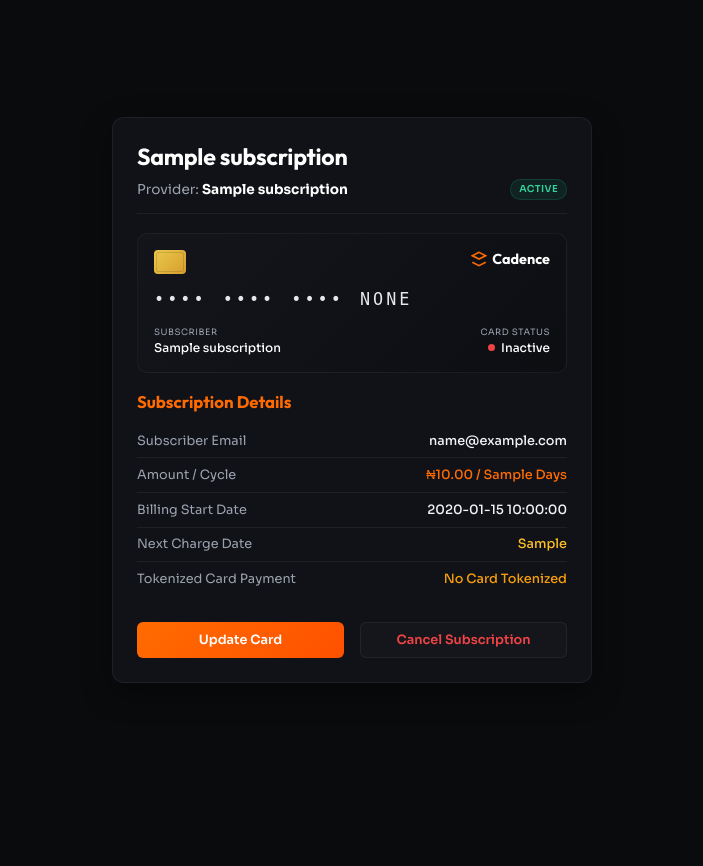
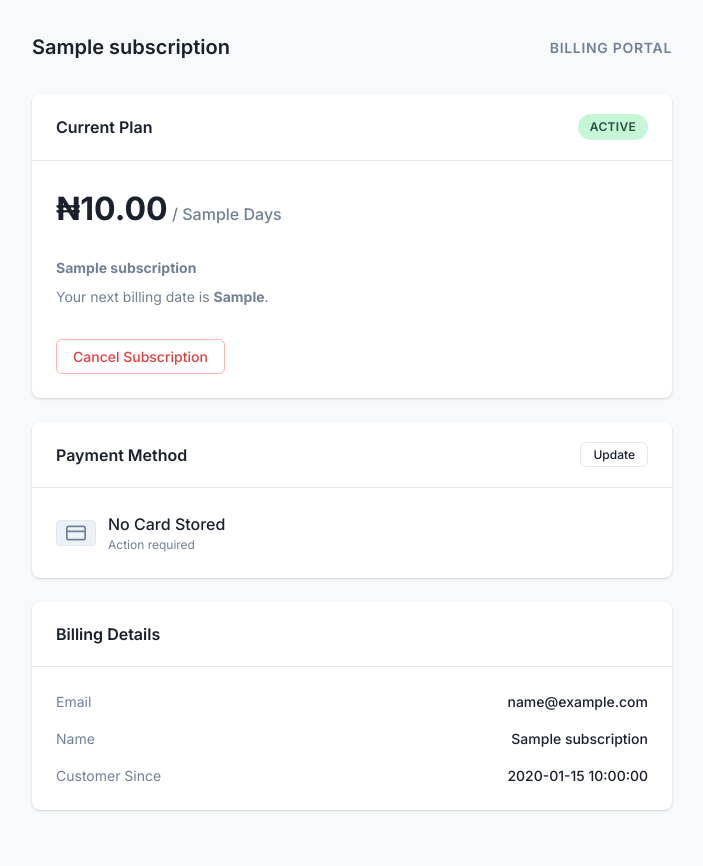
Before and after one commit to adr1en360/Cadence, a Python web app: template templates/portal.html in a window 1280 px wide. Shown: the whole page, without its empty margins (288-991 px from the left). Before the commit the page ends 683 px from the top, so only its background shows below. Run offline with Jinja, Linux system fonts and the light colour scheme; the template is opened without the code that fills it: most values are stand-ins (such as "Sample title", 1, 10 or a date in 2020).

Commit message:
feat: add cancel_at_period_end support, merchant auth API, and subscriber portal management

```diff
--- a/app/api/router_auth.py
+++ b/app/api/router_auth.py
@@ -58,7 +58,7 @@ def register_merchant(payload: RegisterRequest, db: Session = Depends(get_db)):
     # Automatically create a default project for the newly registered merchant
     default_proj = Project(
         merchant_id=merchant.id,
-        name="My First Project",
+        name=payload.name,
         nomba_client_id=payload.nomba_client_id,
         nomba_client_secret_encrypted=payload.nomba_client_secret,
         nomba_account_id=payload.nomba_account_id
--- a/app/models/subscription.py
+++ b/app/models/subscription.py
@@ -1,4 +1,4 @@
-from sqlalchemy import Column, String, DateTime, Integer, ForeignKey
+from sqlalchemy import Column, String, DateTime, Integer, ForeignKey, Boolean
 from sqlalchemy.orm import relationship
 import uuid
 from datetime import datetime
@@ -21,6 +21,7 @@ class Subscription(Base):
     portal_token_expires_at = Column(DateTime, nullable=True)
     current_period_start = Column(DateTime, default=datetime.utcnow, nullable=False)
     current_period_end = Column(DateTime, nullable=False)
+    cancel_at_period_end = Column(Boolean, default=False, nullable=False)
     trial_end = Column(DateTime, nullable=True)
     retry_count = Column(Integer, default=0, nullable=False)
     next_retry_at = Column(DateTime, nullable=True)
--- a/templates/portal.html
+++ b/templates/portal.html
@@ -3,25 +3,26 @@
 <head>
     <meta charset="UTF-8">
     <meta name="viewport" content="width=device-width, initial-scale=1.0">
-    <title>Customer Billing Portal - Cadence</title>
+    <title>Customer Portal - {{ subscription.merchant_name }}</title>
     <link rel="icon" type="image/svg+xml" href="/favicon.svg">
     <link rel="preconnect" href="https://fonts.googleapis.com">
     <link rel="preconnect" href="https://fonts.gstatic.com" crossorigin>
-    <link href="https://fonts.googleapis.com/css2?family=Outfit:wght@300;400;500;600;700;800&family=Sora:wght@300;400;500;600;700&display=swap" rel="stylesheet">
+    <link href="https://fonts.googleapis.com/css2?family=Inter:wght@400;500;600;700&display=swap" rel="stylesheet">
     <style>
         :root {
-            --bg-dark: #0a0b0d;
-            --bg-card: rgba(18, 20, 26, 0.95);
-            --border-color: rgba(255, 255, 255, 0.06);
-            --text-primary: #F3F4F6;
-            --text-secondary: #9CA3AF;
-            --primary: #FF6B00;
-            --primary-hover: #FF8533;
-            --success: #10B981;
-            --warning: #F59E0B;
-            --danger: #EF4444;
-            --font-main: 'Sora', sans-serif;
-            --font-title: 'Outfit', sans-serif;
+            --bg-color: #f7fafc;
+            --card-bg: #ffffff;
+            --text-primary: #1a202c;
+            --text-secondary: #718096;
+            --border-color: #e2e8f0;
+            --primary-color: #5a67d8;
+            --primary-hover: #4c51bf;
+            --danger-color: #e53e3e;
+            --danger-hover: #c53030;
+            --success-color: #38a169;
+            --warning-color: #dd6b20;
+            --font-family: 'Inter', sans-serif;
+            --border-radius: 8px;
         }
 
         * {
@@ -31,345 +32,337 @@
         }
 
         body {
-            background-color: var(--bg-dark);
+            background-color: var(--bg-color);
             color: var(--text-primary);
-            font-family: var(--font-main);
-            height: 100vh;
-            overflow: hidden;
+            font-family: var(--font-family);
+            line-height: 1.5;
+            -webkit-font-smoothing: antialiased;
+            padding: 2rem 1rem;
+        }
+
+        .container {
+            max-width: 640px;
+            margin: 0 auto;
+        }
+
+        .header {
+            margin-bottom: 2rem;
             display: flex;
             align-items: center;
-            justify-content: center;
-            padding: 1rem;
+            justify-content: space-between;
         }
 
-        .portal-container {
-            width: 100%;
-            max-width: 480px; /* Thinned width */
-            animation: cardEnter 0.4s cubic-bezier(0.16, 1, 0.3, 1);
+        .merchant-name {
+            font-size: 1.25rem;
+            font-weight: 600;
+            color: var(--text-primary);
         }
 
-        .portal-card {
-            background: var(--bg-card);
-            border: 1px solid var(--border-color);
-            border-radius: 12px;
-            padding: 1.5rem; /* Reduced from 2.5rem */
-            box-shadow: 0 10px 30px rgba(0, 0, 0, 0.4);
-            display: flex;
-            flex-direction: column;
-            gap: 1.15rem; /* Reduced from 1.75rem */
+        .portal-title {
+            color: var(--text-secondary);
+            font-size: 0.875rem;
+            text-transform: uppercase;
+            letter-spacing: 0.05em;
+            font-weight: 600;
         }
 
-        .portal-header {
-            border-bottom: 1px solid var(--border-color);
-            padding-bottom: 0.85rem;
+        .card {
+            background: var(--card-bg);
+            border-radius: var(--border-radius);
+            box-shadow: 0 1px 3px rgba(0,0,0,0.1), 0 1px 2px rgba(0,0,0,0.06);
+            margin-bottom: 1.5rem;
+            overflow: hidden;
         }
 
-        .plan-title {
-            font-family: var(--font-title);
-            font-size: 1.45rem; /* Reduced from 1.75rem */
-            font-weight: 700;
-            color: white;
-            margin-bottom: 0.15rem;
-            letter-spacing: -0.01em;
+        .card-header {
+            padding: 1.25rem 1.5rem;
+            border-bottom: 1px solid var(--border-color);
+            display: flex;
+            justify-content: space-between;
+            align-items: center;
         }
 
-        /* Card mockup visual - Minimalist style */
-        .credit-card-mockup {
-            width: 100%;
-            height: 140px; /* Reduced from 190px */
-            background: linear-gradient(135deg, #13151b 0%, #0d0e12 100%);
-            border: 1px solid rgba(255, 255, 255, 0.05);
-            border-radius: 10px;
-            padding: 1rem; /* Reduced from 1.5rem */
-            display: flex;
-            flex-direction: column;
-            justify-content: space-between;
-            position: relative;
+        .card-title {
+            font-size: 1rem;
+            font-weight: 600;
+            color: var(--text-primary);
         }
 
-        .card-top {
-            display: flex;
-            justify-content: space-between;
-            align-items: flex-start;
+        .card-body {
+            padding: 1.5rem;
         }
 
-        .card-chip {
-            width: 32px;
-            height: 24px;
-            background: linear-gradient(135deg, #ECC94B, #D69E2E);
-            border-radius: 4px;
-            position: relative;
-        }
-
-        .card-chip::after {
-            content: '';
-            position: absolute;
-            inset: 2px;
-            border: 1px solid rgba(0, 0, 0, 0.12);
-            border-radius: 2px;
-        }
-
-        .card-brand {
-            font-family: var(--font-title);
-            font-weight: 700;
-            font-size: 0.9rem;
-            color: white;
-            display: flex;
-            align-items: center;
-            gap: 0.3rem;
-        }
-
-        .card-number {
-            font-family: monospace;
-            font-size: 1.05rem; /* Reduced from 1.15rem */
-            color: #E5E7EB;
-            letter-spacing: 0.18em;
-            word-spacing: 0.18em;
-            margin: 0.35rem 0; /* Reduced from 1rem */
-        }
-
-        .card-bottom {
-            display: flex;
-            justify-content: space-between;
-            align-items: flex-end;
-        }
-
-        .card-holder {
-            display: flex;
-            flex-direction: column;
-            gap: 0.15rem;
-        }
-
-        .card-label {
-            font-size: 0.55rem;
-            text-transform: uppercase;
-            letter-spacing: 0.06em;
-            color: var(--text-secondary);
-        }
-
-        .card-value {
-            font-size: 0.75rem;
-            font-weight: 500;
-            color: white;
-        }
-
-        .card-status-dot {
-            width: 7px;
-            height: 7px;
-            border-radius: 50%;
-            display: inline-block;
-        }
-
-        .card-status-dot.active {
-            background: var(--success);
-        }
-
-        .card-status-dot.inactive {
-            background: var(--danger);
-        }
-
-        /* Badges */
+        /* Status Badges */
         .badge {
             display: inline-flex;
             align-items: center;
-            padding: 0.2rem 0.5rem;
+            padding: 0.25rem 0.75rem;
             border-radius: 9999px;
-            font-size: 0.6rem;
+            font-size: 0.75rem;
             font-weight: 600;
             text-transform: uppercase;
-            letter-spacing: 0.04em;
+            letter-spacing: 0.025em;
         }
 
         .badge-active {
-            background: rgba(16, 185, 129, 0.1);
-            color: #34D399;
-            border: 1px solid rgba(16, 185, 129, 0.2);
+            background-color: #c6f6d5;
+            color: #22543d;
         }
 
         .badge-trialing {
-            background: rgba(96, 165, 250, 0.1);
-            color: #60A5FA;
-            border: 1px solid rgba(96, 165, 250, 0.2);
+            background-color: #bee3f8;
+            color: #2a4365;
         }
 
         .badge-past_due {
-            background: rgba(245, 158, 11, 0.1);
-            color: #FBBF24;
-            border: 1px solid rgba(245, 158, 11, 0.2);
+            background-color: #feebc8;
+            color: #7b341e;
         }
 
         .badge-cancelled {
-            background: rgba(239, 68, 68, 0.1);
-            color: #F87171;
-            border: 1px solid rgba(239, 68, 68, 0.2);
+            background-color: #fed7d7;
+            color: #822727;
         }
 
-        .detail-row {
-            display: flex;
-            justify-content: space-between;
-            padding: 0.55rem 0; /* Reduced from 0.85rem */
-            font-size: 0.8rem; /* Reduced from 0.85rem */
-            border-bottom: 1px solid var(--border-color);
+        .badge-cancels-soon {
+            background-color: #fefcbf;
+            color: #744210;
         }
 
-        .detail-row:last-child {
-            border-bottom: none;
+        /* Plan Details */
+        .plan-price-block {
+            margin-bottom: 1.5rem;
         }
 
-        .detail-label {
-            color: var(--text-secondary);
+        .plan-price {
+            font-size: 2rem;
+            font-weight: 700;
+            color: var(--text-primary);
         }
 
-        .detail-value {
+        .plan-interval {
+            font-size: 1rem;
+            color: var(--text-secondary);
             font-weight: 500;
-            color: var(--text-primary);
+        }
+
+        .plan-description {
+            font-size: 0.875rem;
+            color: var(--text-secondary);
+            margin-bottom: 1.5rem;
         }
 
         /* Buttons */
         .btn {
-            background: linear-gradient(135deg, var(--primary), #FF5100);
-            color: white;
-            border: none;
-            padding: 0.55rem 1rem; /* Reduced from 0.7rem */
-            border-radius: 6px;
-            font-weight: 600;
-            cursor: pointer;
-            transition: all 0.2s ease;
-            text-decoration: none;
             display: inline-flex;
             align-items: center;
             justify-content: center;
-            font-size: 0.8rem; /* Reduced from 0.85rem */
-            font-family: var(--font-main);
+            padding: 0.5rem 1rem;
+            font-size: 0.875rem;
+            font-weight: 500;
+            border-radius: 6px;
+            cursor: pointer;
+            transition: all 0.15s ease-in-out;
+            border: 1px solid transparent;
+            font-family: inherit;
         }
 
-        .btn:hover {
-            filter: brightness(1.1);
+        .btn-primary {
+            background-color: var(--primary-color);
+            color: white;
         }
 
-        .btn-secondary {
-            background: rgba(255, 255, 255, 0.02);
-            border: 1px solid var(--border-color);
+        .btn-primary:hover {
+            background-color: var(--primary-hover);
+        }
+
+        .btn-outline {
+            background-color: transparent;
+            border-color: var(--border-color);
             color: var(--text-primary);
         }
 
-        .btn-secondary:hover {
-            background: rgba(255, 255, 255, 0.05);
-            border-color: rgba(255, 255, 255, 0.12);
+        .btn-outline:hover {
+            background-color: #f7fafc;
+            border-color: #cbd5e0;
         }
 
-        .portal-actions {
-            display: grid;
-            grid-template-columns: 1fr 1fr;
-            gap: 1rem;
-            margin-top: 0.5rem;
+        .btn-danger-outline {
+            background-color: transparent;
+            border-color: #feb2b2;
+            color: var(--danger-color);
         }
 
-        @keyframes cardEnter {
-            from { opacity: 0; transform: translateY(10px); }
-            to { opacity: 1; transform: translateY(0); }
+        .btn-danger-outline:hover {
+            background-color: #fff5f5;
+            border-color: #fc8181;
         }
 
-        @media (max-width: 600px) {
-            .portal-actions {
-                grid-template-columns: 1fr;
+        .btn:disabled {
+            opacity: 0.5;
+            cursor: not-allowed;
         }
-            .portal-card {
-                padding: 1.75rem;
+
+        /* Data Rows */
+        .data-list {
+            display: flex;
+            flex-direction: column;
+            gap: 1rem;
         }
+
+        .data-row {
+            display: flex;
+            justify-content: space-between;
+            align-items: center;
+            font-size: 0.875rem;
+        }
+
+        .data-label {
+            color: var(--text-secondary);
+        }
+
+        .data-value {
+            color: var(--text-primary);
+            font-weight: 500;
+        }
+
+        .payment-method-row {
+            display: flex;
+            align-items: center;
+            gap: 0.75rem;
+        }
+
+        .card-icon {
+            width: 40px;
+            height: 26px;
+            background-color: #edf2f7;
+            border: 1px solid var(--border-color);
+            border-radius: 4px;
+            display: flex;
+            align-items: center;
+            justify-content: center;
+            color: var(--text-secondary);
+        }
+
+        .payment-info {
+            display: flex;
+            flex-direction: column;
+        }
+
+        .payment-status {
+            font-size: 0.75rem;
+            color: var(--text-secondary);
         }
     </style>
 </head>
 <body>
 
-<div class="portal-container">
-    <div class="portal-card">
-        <div class="portal-header">
-            <h2 class="plan-title">{{ subscription.plan_name }}</h2>
-            <div style="display: flex; justify-content: space-between; align-items: center; margin-top: 0.5rem;">
-                <span style="color: var(--text-secondary); font-size: 0.85rem;">Provider: <strong style="color: white;">{{ subscription.merchant_name }}</strong></span>
+<div class="container">
+    <div class="header">
+        <div class="merchant-name">{{ subscription.merchant_name }}</div>
+        <div class="portal-title">Billing Portal</div>
+    </div>
+
+    <!-- Current Plan Card -->
+    <div class="card">
+        <div class="card-header">
+            <h3 class="card-title">Current Plan</h3>
+            {% if subscription.status == 'cancelled' %}
+                <span class="badge badge-cancelled">Cancelled</span>
+            {% elif subscription.cancel_at_period_end %}
+                <span class="badge badge-cancels-soon">Cancels Soon</span>
+            {% else %}
                 <span class="badge badge-{{ subscription.status }}">{{ subscription.status }}</span>
+            {% endif %}
+        </div>
+        <div class="card-body">
+            <div class="plan-price-block">
+                <span class="plan-price">₦{{ "{:,.2f}".format(subscription.plan_amount) }}</span>
+                <span class="plan-interval">/ {{ subscription.plan_interval }} Days</span>
+            </div>
+
+            <div class="plan-description">
+                <p><strong>{{ subscription.plan_name }}</strong></p>
+                {% if subscription.status == 'cancelled' %}
+                    <p style="margin-top: 0.5rem; color: var(--danger-color);">Your subscription has been permanently cancelled.</p>
+                {% elif subscription.cancel_at_period_end %}
+                    <p style="margin-top: 0.5rem; color: var(--warning-color);">Your subscription will be cancelled on <strong>{{ subscription.period_end }}</strong>.</p>
+                {% else %}
+                    <p style="margin-top: 0.5rem;">Your next billing date is <strong>{{ subscription.period_end }}</strong>.</p>
+                {% endif %}
+            </div>
+
+            <div style="display: flex; gap: 0.75rem; margin-top: 2rem;">
+                {% if subscription.status != 'cancelled' %}
+                    {% if subscription.cancel_at_period_end %}
+                        <button id="resume-sub-btn" class="btn btn-primary">Resume Subscription</button>
+                    {% else %}
+                        <button id="cancel-sub-btn" class="btn btn-danger-outline">Cancel Subscription</button>
+                    {% endif %}
+                {% endif %}
+            </div>
         </div>
     </div>
 
-        <!-- Virtual Card mockup visual -->
-        <div class="credit-card-mockup">
-            <div class="card-top">
-                <div class="card-chip"></div>
-                <div class="card-brand">
-                    <svg width="16" height="16" viewBox="0 0 24 24" fill="none" stroke="currentColor" stroke-width="2.5"><path d="M12 2L2 7L12 12L22 7L12 2Z" stroke="#FF6B00"/><path d="M2 17L12 22L22 17M2 12L17L22 12" stroke="#FF6B00"/></svg>
-                    <span>Cadence</span>
+    <!-- Payment Method Card -->
+    <div class="card">
+        <div class="card-header">
+            <h3 class="card-title">Payment Method</h3>
+            {% if subscription.status != 'cancelled' %}
+                <button id="update-card-btn" class="btn btn-outline" style="padding: 0.25rem 0.75rem; font-size: 0.75rem;">Update</button>
+            {% endif %}
         </div>
+        <div class="card-body">
+            <div class="payment-method-row">
+                <div class="card-icon">
+                    <svg width="20" height="20" viewBox="0 0 24 24" fill="none" stroke="currentColor" stroke-width="2" stroke-linecap="round" stroke-linejoin="round"><rect x="1" y="4" width="22" height="16" rx="2" ry="2"></rect><line x1="1" y1="10" x2="23" y2="10"></line></svg>
                 </div>
-            <div class="card-middle">
-                <span class="card-number">•••• •••• •••• {% if subscription.token_key %}TOKEN{% else %}NONE{% endif %}</span>
-            </div>
-            <div class="card-bottom">
-                <div class="card-holder">
-                    <span class="card-label">Subscriber</span>
-                    <span class="card-value">{{ subscription.customer_name or 'N/A' }}</span>
-                </div>
-                <div class="card-holder" style="text-align: right;">
-                    <span class="card-label">Card Status</span>
-                    <span class="card-value" style="display: flex; align-items: center; gap: 0.35rem; justify-content: flex-end;">
+                <div class="payment-info">
+                    <span class="data-value">
                         {% if subscription.token_key %}
-                            <span class="card-status-dot active"></span> Active
+                            Stored Card ••••
                         {% else %}
-                            <span class="card-status-dot inactive"></span> Inactive
+                            No Card Stored
+                        {% endif %}
+                    </span>
+                    <span class="payment-status">
+                        {% if subscription.token_key %}
+                            Active for recurring billing
+                        {% else %}
+                            Action required
                         {% endif %}
                     </span>
                 </div>
             </div>
         </div>
+    </div>
 
-        <div>
-            <h3 style="font-family: var(--font-title); font-size: 1.05rem; font-weight: 700; margin-bottom: 0.75rem; color: var(--primary);">Subscription Details</h3>
-
-            <div class="detail-row">
-                <span class="detail-label">Subscriber Email</span>
-                <span class="detail-value">{{ subscription.customer_email }}</span>
+    <!-- Billing Details Card -->
+    <div class="card">
+        <div class="card-header">
+            <h3 class="card-title">Billing Details</h3>
         </div>
-            <div class="detail-row">
-                <span class="detail-label">Amount / Cycle</span>
-                <span class="detail-value" style="color: var(--primary);">₦{{ "{:,.2f}".format(subscription.plan_amount) }} / {{ subscription.plan_interval }} Days</span>
+        <div class="card-body">
+            <div class="data-list">
+                <div class="data-row">
+                    <span class="data-label">Email</span>
+                    <span class="data-value">{{ subscription.customer_email }}</span>
                 </div>
-            <div class="detail-row">
-                <span class="detail-label">Billing Start Date</span>
-                <span class="detail-value">{{ subscription.created_at }}</span>
+                <div class="data-row">
+                    <span class="data-label">Name</span>
+                    <span class="data-value">{{ subscription.customer_name or 'N/A' }}</span>
                 </div>
-            <div class="detail-row">
-                <span class="detail-label">Next Charge Date</span>
-                <span class="detail-value" style="color: #fbbf24;">{{ subscription.period_end }}</span>
-            </div>
-            <div class="detail-row">
-                <span class="detail-label">Tokenized Card Payment</span>
-                <span class="detail-value">
-                    {% if subscription.token_key %}
-                        <span style="color: var(--success); display: inline-flex; align-items: center; gap: 0.35rem; font-weight: 600;">
-                            <svg width="14" height="14" viewBox="0 0 24 24" fill="none" stroke="currentColor" stroke-width="3"><path d="M20 6L9 17l-5-5"/></svg>
-                            Card Tokenized
-                        </span>
-                    {% else %}
-                        <span style="color: var(--warning);">No Card Tokenized</span>
-                    {% endif %}
-                </span>
+                <div class="data-row">
+                    <span class="data-label">Customer Since</span>
+                    <span class="data-value">{{ subscription.created_at }}</span>
                 </div>
             </div>
-
-        <div class="portal-actions">
-            {% if subscription.status != 'cancelled' %}
-                <button id="update-card-btn" class="btn">Update Card</button>
-                <button id="cancel-sub-btn" class="btn btn-secondary" style="color: var(--danger);">Cancel Subscription</button>
-            {% else %}
-                <button class="btn btn-secondary" style="grid-column: 1 / -1; cursor: not-allowed;" disabled>Subscription Cancelled</button>
-            {% endif %}
         </div>
     </div>
 </div>
 
 <script>
     const subId = "{{ subscription.id }}";
-
     const urlParams = new URLSearchParams(window.location.search);
     const token = urlParams.get('token') || '';
 
@@ -393,9 +386,9 @@
         }
     });
 
-    // Cancel Subscription
+    // Cancel Subscription at period end
     document.getElementById("cancel-sub-btn")?.addEventListener("click", async () => {
-        if (!confirm("Are you sure you want to cancel your subscription immediately? This action is permanent.")) return;
+        if (!confirm("Are you sure you want to cancel? You will continue to have access until the end of your billing cycle.")) return;
 
         try {
             const resp = await fetch(`/api/portal/${subId}/cancel?token=${token}`, {
@@ -403,7 +396,7 @@
             });
             const data = await resp.json();
             if (resp.ok) {
-                alert("Subscription cancelled successfully.");
+                alert("Your subscription is set to cancel at the end of the billing period.");
                 window.location.reload();
             } else {
                 alert(data.detail || "Failed to cancel subscription");
@@ -413,6 +406,27 @@
             alert("An error occurred");
         }
     });
+
+    // Resume Subscription
+    document.getElementById("resume-sub-btn")?.addEventListener("click", async () => {
+        if (!confirm("Are you sure you want to resume your subscription?")) return;
+
+        try {
+            const resp = await fetch(`/api/portal/${subId}/resume?token=${token}`, {
+                method: "POST"
+            });
+            const data = await resp.json();
+            if (resp.ok) {
+                alert("Your subscription has been successfully resumed.");
+                window.location.reload();
+            } else {
+                alert(data.detail || "Failed to resume subscription");
+            }
+        } catch (err) {
+            console.error(err);
+            alert("An error occurred");
+        }
+    });
 </script>
 </body>
 </html>
```
Also changed, not shown: alembic/versions/3f70833ccebb_add_cancel_at_period_end.py (added, +56 -0 lines), app/api/router_portal.py (+25 -7 lines), app/services/dunning_service.py (+7 -1 lines). Lines whose indentation alone changed are shown as unchanged.
